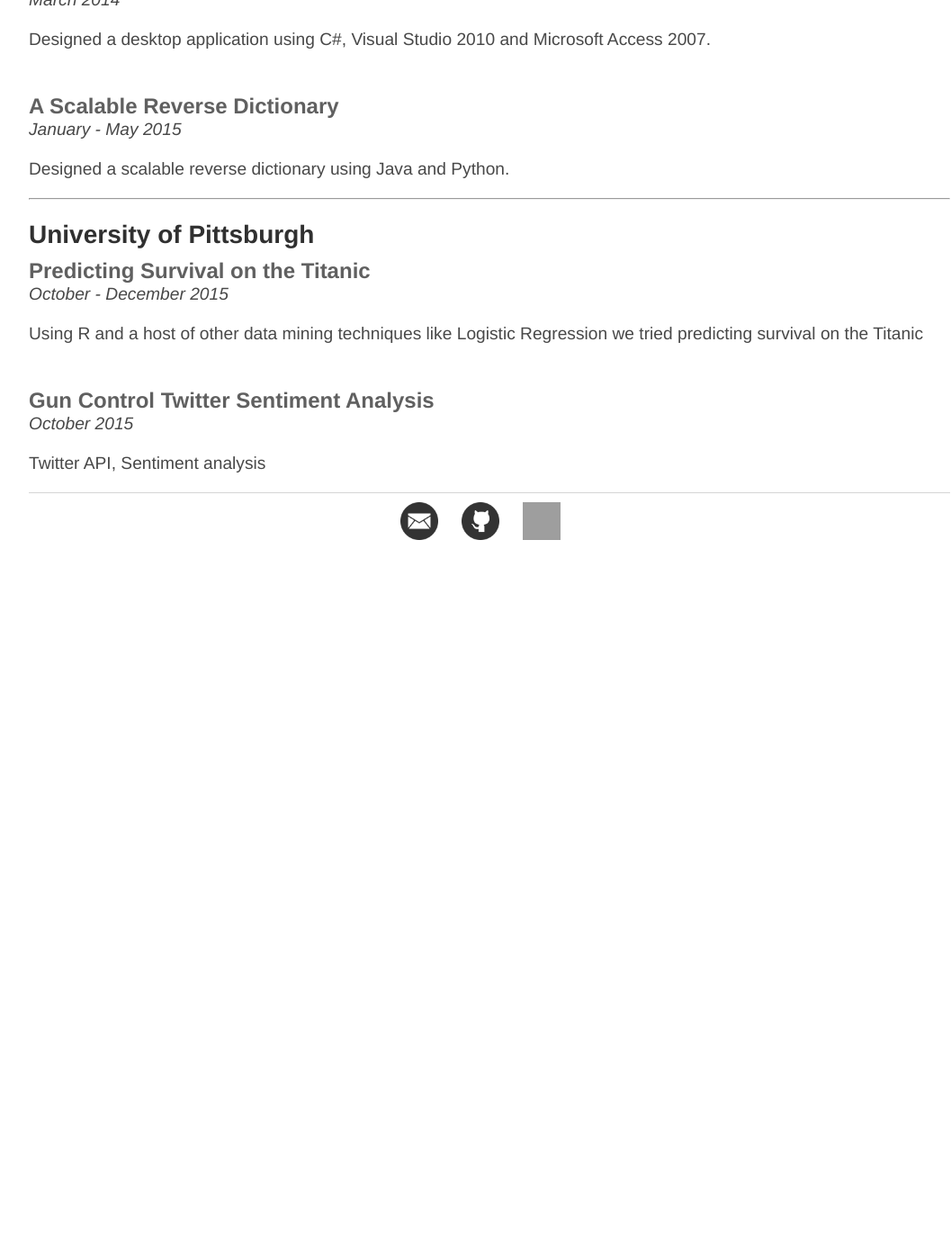
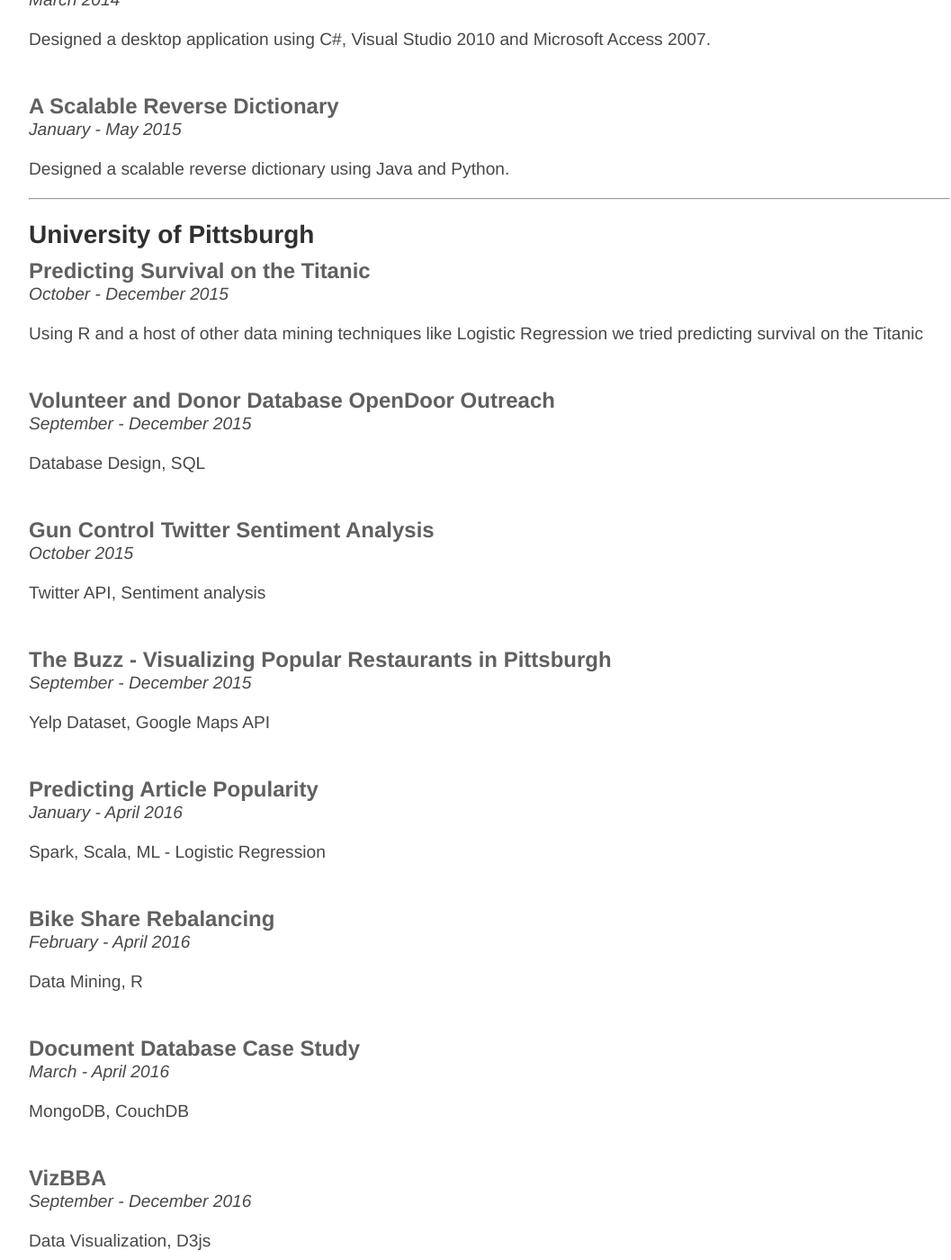
Before and after one commit to NeilBardhan/neilbardhan.github.io, a Jekyll site: the page built from projects/index.html, in a window 1280 px wide and 1400 px high, scrolled down 1009 px. Shown: the whole window at 90% size, without its empty margins (96-1153 px from the left). Built offline with Jekyll 4.4.1, drawn with Linux system fonts in a browser that asks for light colours; before the commit the page ends 1639 px from its top, so only the background shows below that; some of the changed text lies outside the part shown; grey boxes are pictures that could not be loaded.

Commit message:
Update index.html

```diff
--- a/projects/index.html
+++ b/projects/index.html
@@ -50,7 +50,6 @@
 		<p><em>March 2014</em></p>
 		<p>Designed a desktop application using C#, Visual Studio 2010 and Microsoft Access 2007.</p>
 	</div>
-
 	<br>
 
 	<div id="project2">
@@ -66,12 +65,62 @@
 		<p><em>October - December 2015</em></p>
 		<p>Using R and a host of other data mining techniques like Logistic Regression we tried predicting survival on the Titanic</p>
 	</div>
-
 	<br>
 
 	<div id="project4">
+		<h3>Volunteer and Donor Database OpenDoor Outreach</h3>
+		<p><em>September - December 2015</em></p>
+		<p>Database Design, SQL</p>
+	</div>
+	<br>
+
+	<div id="project5">
 		<h3>Gun Control Twitter Sentiment Analysis</h3>
 		<p><em>October 2015</em></p>
 		<p>Twitter API, Sentiment analysis</p>
 	</div>
+	<br>
+
+	<div id="project6">
+		<h3>The Buzz - Visualizing Popular Restaurants in Pittsburgh</h3>
+		<p><em>September - December 2015</em></p>
+		<p>Yelp Dataset, Google Maps API</p>
+	</div>
+	<br>
+
+	<div id="project7">
+		<h3>Predicting Article Popularity</h3>
+		<p><em>January - April 2016</em></p>
+		<p>Spark, Scala, ML - Logistic Regression</p>
+	</div>
+	<br>
+
+	<div id="project8">
+		<h3>Bike Share Rebalancing</h3>
+		<p><em>February - April 2016</em></p>
+		<p>Data Mining, R</p>
+	</div>
+	<br>
+
+	<div id="project9">
+		<h3>Document Database Case Study</h3>
+		<p><em>March - April 2016</em></p>
+		<p>MongoDB, CouchDB</p>
+	</div>
+	<br>
+
+	<div id="project10">
+		<h3>VizBBA</h3>
+		<p><em>September - December 2016</em></p>
+		<p>Data Visualization, D3js</p>
+	</div>
+	<hr>
+
+	<h2>Genentech</h2>
+	<div id="project11">
+		<h3>Hadoop Diagnosis and Pilot</h3>
+		<p><em>June - August 2016</em></p>
+		<p>Spark, Databricks</p>
+	</div>
+	<hr>
 </div>
```
